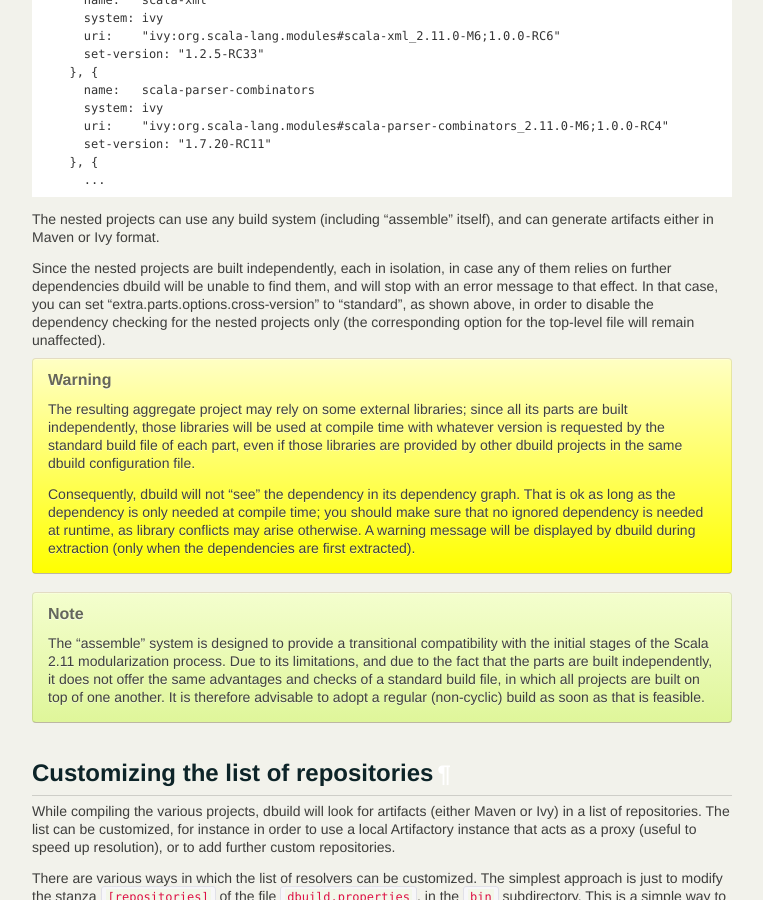
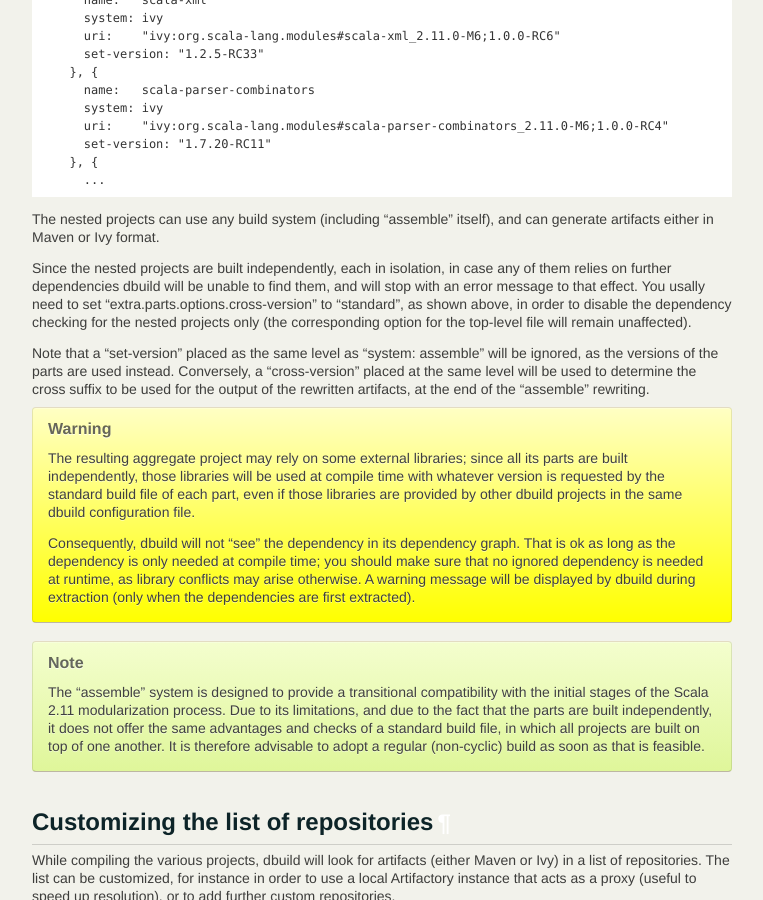
Before and after one commit to lightbend-labs/dbuild, a Sphinx documentation site: the page built from docs/src/sphinx/dbuild.rst, in a window 1280 px wide and 900 px high, scrolled down 8762 px. Shown: the whole window, without its empty margins (138-901 px from the left). Built offline with Sphinx 7.4.7, drawn with Linux system fonts in a browser that asks for light colours.

Commit message:
Clarify the fact that "set-version" is ignored in assemble, docs updates.

```diff
--- a/docs/src/sphinx/dbuild.rst
+++ b/docs/src/sphinx/dbuild.rst
@@ -620,12 +620,20 @@
 Since the nested projects are built independently, each
 in isolation, in case any of them relies on further
 dependencies dbuild will be unable to find them, and
-will stop with an error message to that effect. In that
-case, you can set "extra.parts.options.cross-version"
+will stop with an error message to that effect. You
+usally need to set "extra.parts.options.cross-version"
 to "standard", as shown above, in order to disable
 the dependency checking for the nested projects only
 (the corresponding option for the top-level file
 will remain unaffected).
+
+Note that a "set-version" placed
+as the same level as "system: assemble" will be
+ignored, as the versions of the parts are used instead.
+Conversely, a "cross-version" placed at the same level
+will be used to determine the cross suffix to be
+used for the output of the rewritten artifacts,
+at the end of the "assemble" rewriting.
 
 .. warning::
 
```
Also changed, not shown: 1 other file.
